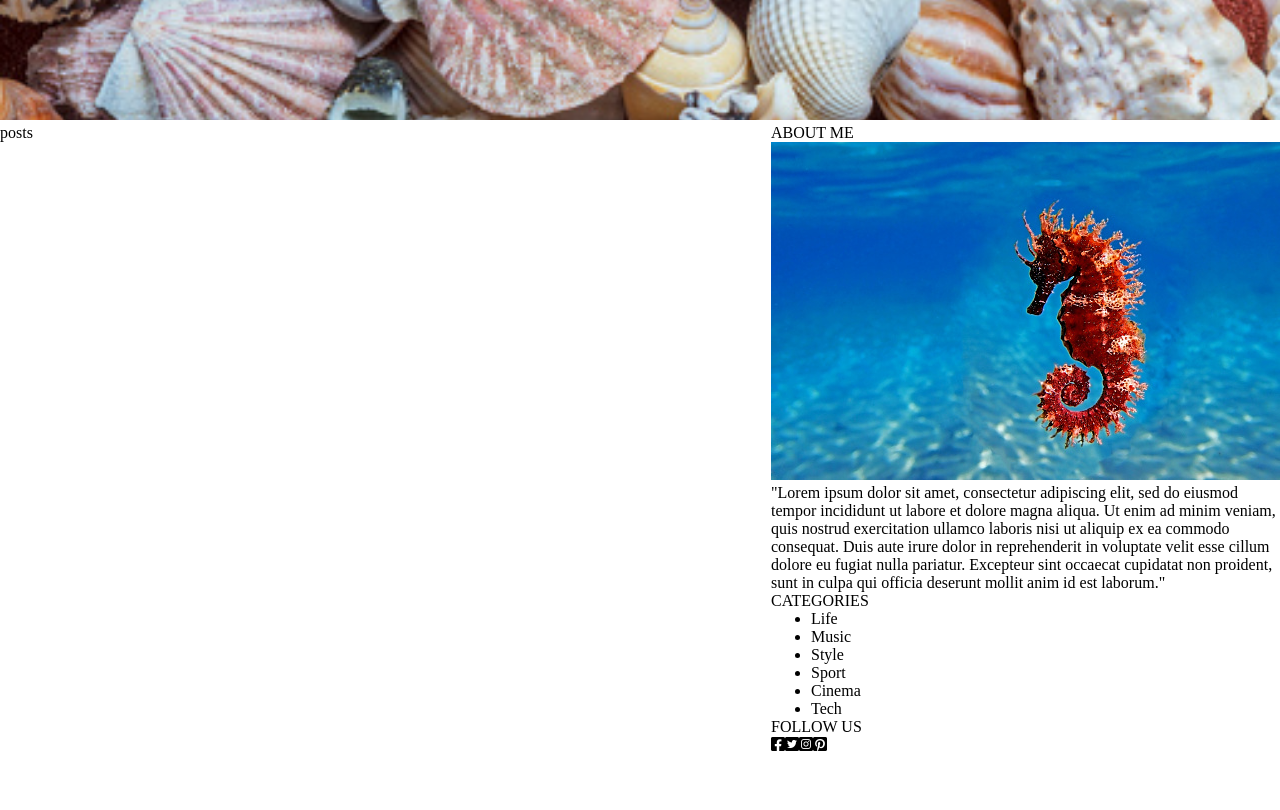
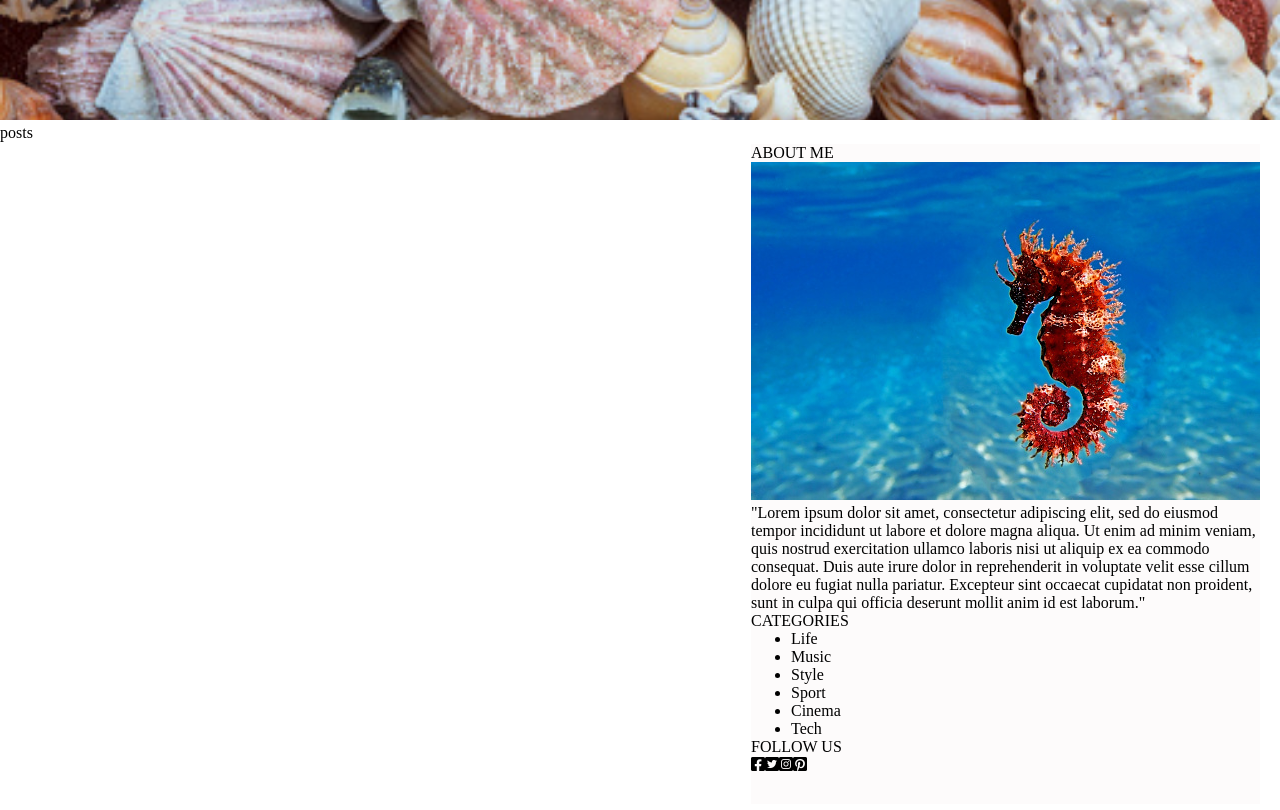
Before and after one commit to EvMad/react-frontend-sandbox, a React (Create React App) app: page / in a window 1280 px wide. Shown: the part 520-1330 px from the top of the page. Before the commit the page ends 1274 px from the top, so only its background shows below. Built offline with nearby package versions, Linux system fonts and the light colour scheme.

Commit message:
.sidebar{ margin padding-bottom bkgrnd color}

```diff
--- a/src/sidebar/sidebar.css
+++ b/src/sidebar/sidebar.css
@@ -1,3 +1,6 @@
 .sidebar {
     flex: 3;
+    margin: 20px;
+    padding-bottom: 30px;
+    background-color: #fdfbfb;
 }
```
